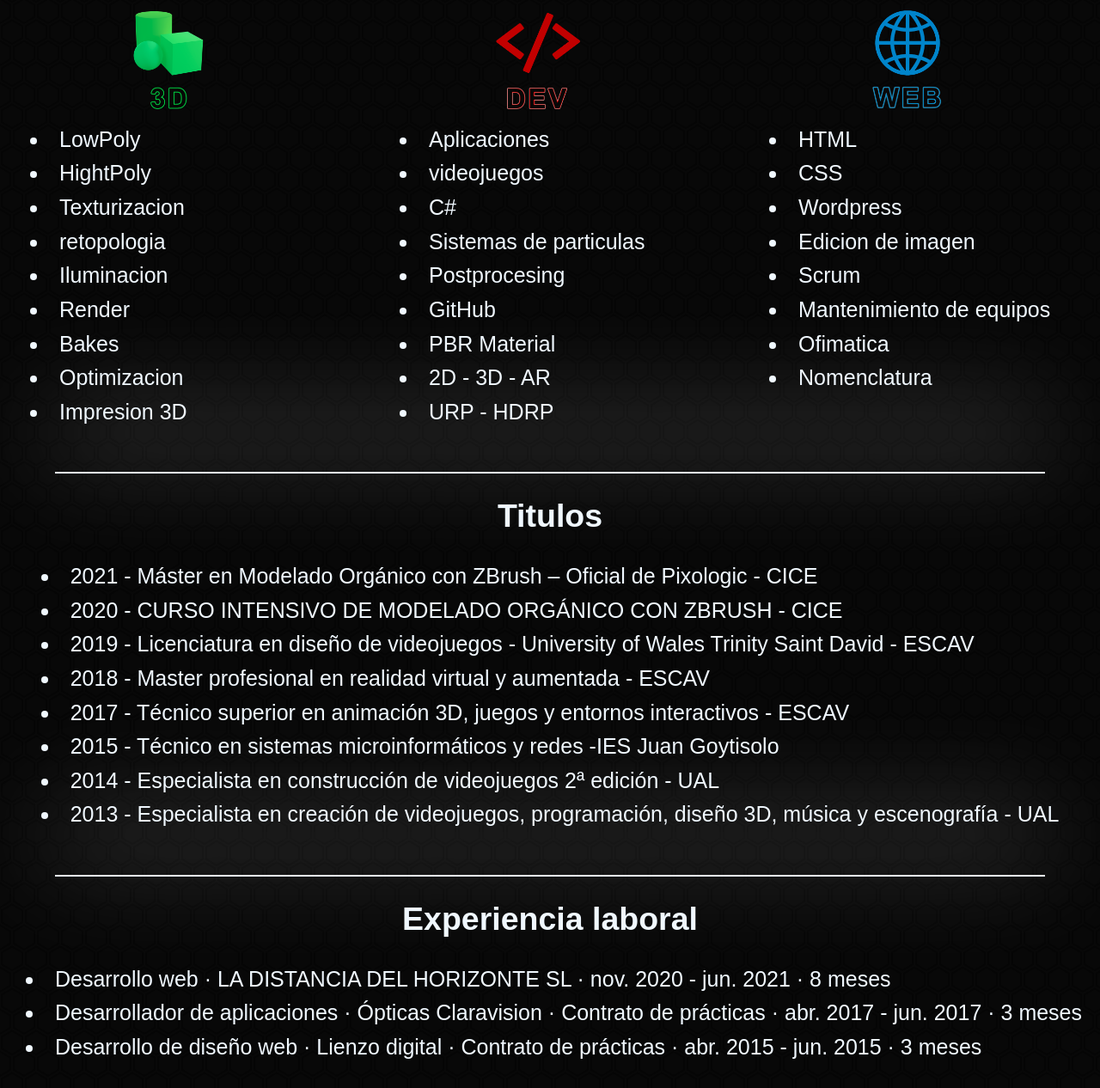
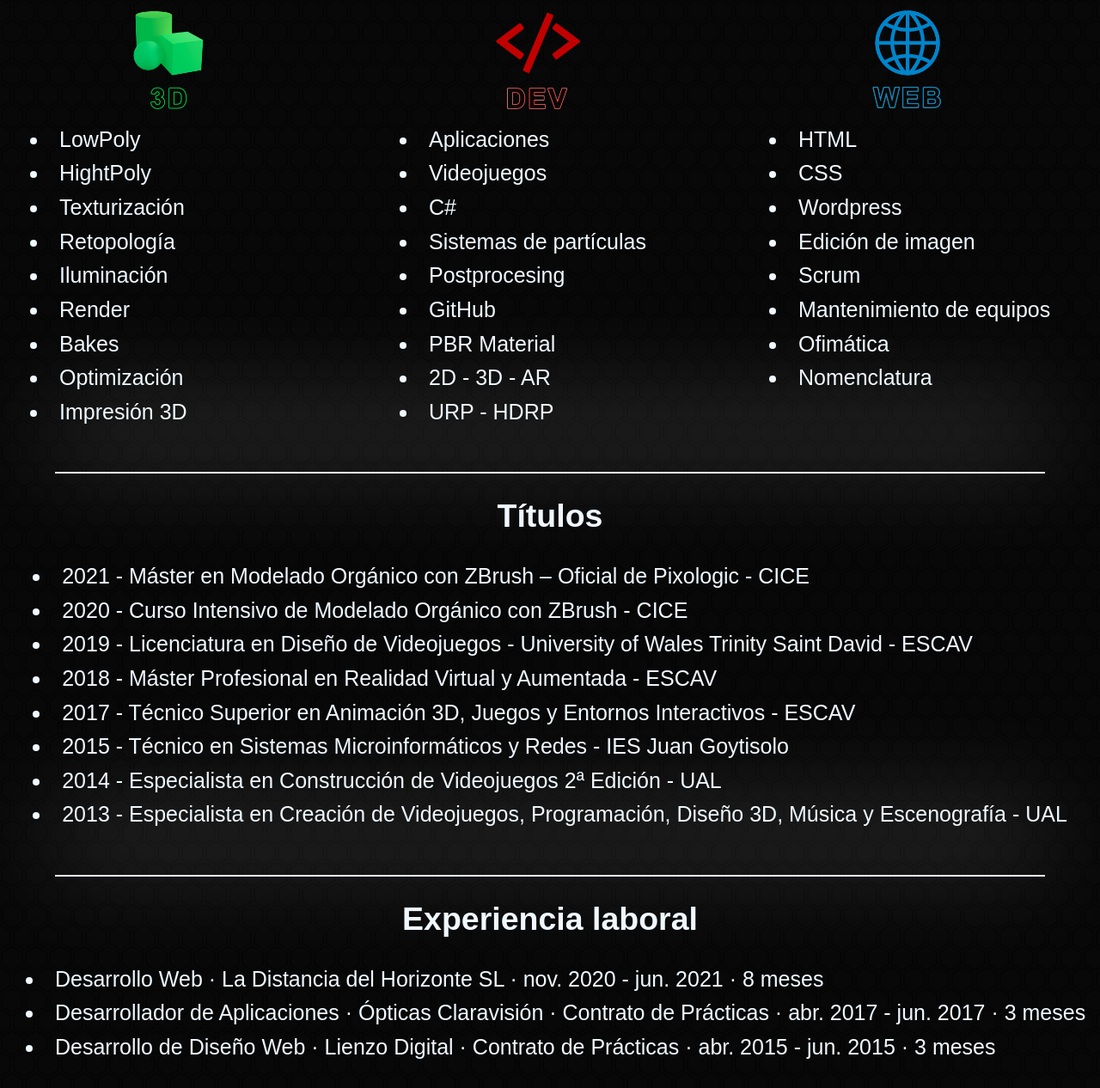
Before and after one commit to jotaemece/JavierMicoCayuela, a plain HTML site: page cv.html in a window 1280 px wide. Shown: the part 575-1841 px from the top of the page at 86% size. Drawn offline with Linux system fonts and the light colour scheme; grey boxes are pictures that could not be loaded.

Commit message:
Update cv.html

```diff
--- a/cv.html
+++ b/cv.html
@@ -105,22 +105,22 @@
     <img src="ima/iconTresd.png">
     <li>LowPoly</li>
     <li>HightPoly</li>
-    <li>Texturizacion</li>
-    <li>retopologia</li>
-    <li>Iluminacion</li>
+    <li>Texturización</li>
+    <li>Retopología</li>
+    <li>Iluminación</li>
     <li>Render</li>
     <li>Bakes</li>
-    <li>Optimizacion</li>
-    <li>Impresion 3D</li>
+    <li>Optimización</li>
+    <li>Impresión 3D</li>
     </lu>
         </div>
     <div class="skillunity">
     <lu>
         <img src="ima/icondev.png">
         <li>Aplicaciones</li>
-        <li>videojuegos</li>
+        <li>Videojuegos</li>
         <li>C#</li>
-        <li>Sistemas de particulas</li>
+        <li>Sistemas de partículas</li>
         <li>Postprocesing</li>
         <li>GitHub</li>
         <li>PBR Material</li>
@@ -134,10 +134,10 @@
         <li>HTML</li>
         <li>CSS</li>
         <li>Wordpress</li>
-        <li>Edicion de imagen</li>
+        <li>Edición de imagen</li>
         <li>Scrum</li>
         <li>Mantenimiento de equipos</li>
-        <li>Ofimatica</li>
+        <li>Ofimática</li>
         <li>Nomenclatura</li>
         </lu>
     </div>
@@ -146,18 +146,18 @@
 </div>
 <div class="titulo">
     <div class="tit">
-        <h2>Titulos</h2>
+        <h2>Títulos</h2>
 
 
 <lu>
     <li>2021 - Máster en Modelado Orgánico con ZBrush – Oficial de Pixologic - CICE</li>
-    <li>2020 - CURSO INTENSIVO DE MODELADO ORGÁNICO CON ZBRUSH - CICE</li>
-    <li>2019 - Licenciatura en diseño de videojuegos - University of Wales Trinity Saint David - ESCAV</li>
-    <li>2018 - Master profesional en realidad virtual y aumentada - ESCAV</li>
-    <li>2017 - Técnico superior en animación 3D, juegos y entornos interactivos - ESCAV</li>
-    <li>2015 - Técnico en sistemas microinformáticos y redes -IES Juan Goytisolo </li>
-    <li>2014 - Especialista en construcción de videojuegos 2ª edición - UAL</li>
-    <li>2013 - Especialista en creación de videojuegos, programación, diseño 3D, música y escenografía - UAL</li>
+    <li>2020 - Curso Intensivo de Modelado Orgánico con ZBrush - CICE</li>
+    <li>2019 - Licenciatura en Diseño de Videojuegos - University of Wales Trinity Saint David - ESCAV</li>
+    <li>2018 - Máster Profesional en Realidad Virtual y Aumentada - ESCAV</li>
+    <li>2017 - Técnico Superior en Animación 3D, Juegos y Entornos Interactivos - ESCAV</li>
+    <li>2015 - Técnico en Sistemas Microinformáticos y Redes - IES Juan Goytisolo </li>
+    <li>2014 - Especialista en Construcción de Videojuegos 2ª Edición - UAL</li>
+    <li>2013 - Especialista en Creación de Videojuegos, Programación, Diseño 3D, Música y Escenografía - UAL</li>
 </lu>
 
     </div>
@@ -175,19 +175,19 @@
   <div>
 <lu>
     <li>
-Desarrollo web ·
-LA DISTANCIA DEL HORIZONTE SL
+Desarrollo Web ·
+La Distancia del Horizonte SL
 
 · nov. 2020 - jun. 2021 · 8 meses
 </li>
     <li>
-        Desarrollador de aplicaciones ·
-        Ópticas Claravision · Contrato de prácticas
+        Desarrollador de Aplicaciones ·
+        Ópticas Claravisión · Contrato de Prácticas
 
         · abr. 2017 - jun. 2017 · 3 meses
    </li>
-    <li>Desarrollo de diseño web ·
-        Lienzo digital · Contrato de prácticas
+    <li>Desarrollo de Diseño Web ·
+        Lienzo Digital · Contrato de Prácticas
 
         · abr. 2015 - jun. 2015 · 3 meses
         </li>
```
